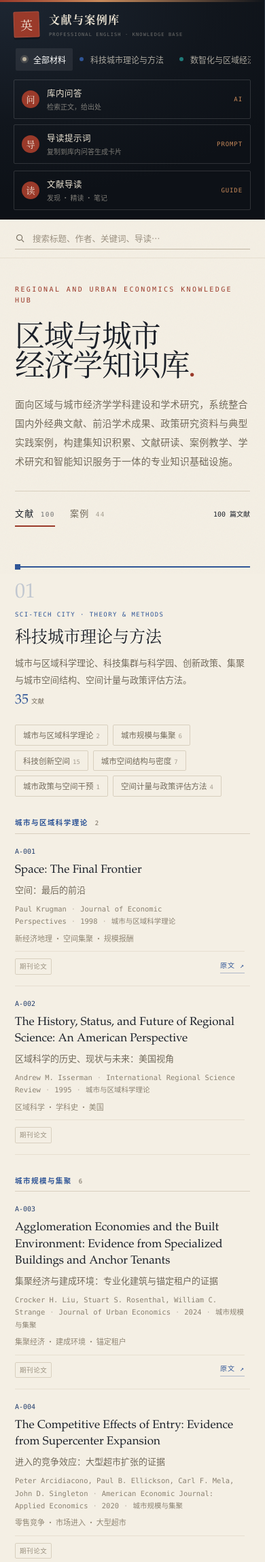
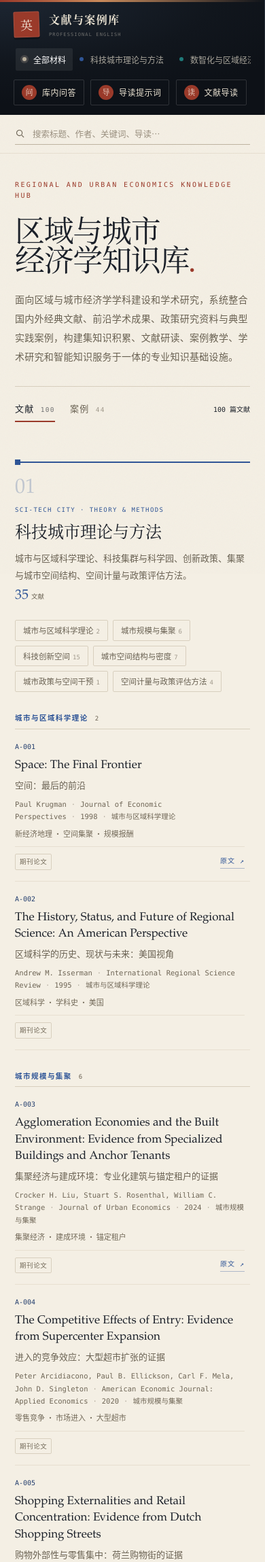
Before and after one commit to qingquentin/english-course-knowledge, a FastAPI app: page / in a window 390 px wide. Shown: the top 2298 px of the page at 68% size. Run offline with FastAPI, Linux system fonts and the light colour scheme; data comes from the database, SQL or seed files in the repository.

Commit message:
优化页面视觉细节
- 详情页外部链接改为短标签（DOI / 检索），完整地址放 title，避免长 URL 撑破元信息栏；文件路径单行省略
- 移动端智能入口从三张整宽卡片压成紧凑标签行，缩短首屏导航高度
- 首页论文行去掉重复的 PDF 徽标，只保留类型、原文、PDF 链接
- 导读筛选去掉单独的期刊输入，期刊检索仍由搜索框覆盖
- 品牌副标题改为单行；加深次要文字颜色，提升小字对比度

Co-Authored-By: Claude Code <noreply@anthropic.com>

```diff
--- a/backend/static/app.js
+++ b/backend/static/app.js
@@ -30,7 +30,7 @@ async function api(path, opts) {
 const modOf = id => S.modules.find(m => m.id === id) || { name: id, color: '#8A8171' };
 const kindLabel = k => (k === 'paper' ? '文献' : '案例');
 
-const L = { items: [], q: '', field: '', year: '', journal: '', sort: 'cat' };
+const L = { items: [], q: '', field: '', year: '', sort: 'cat' };
 const LS = {
   status: cat => localStorage.getItem('lit:status:' + cat) || 'unread',
   setStatus: (cat, s) => localStorage.setItem('lit:status:' + cat, s),
@@ -48,6 +48,10 @@ const LS = {
 const fmtSize = n => !n ? ''
   : n >= 1048576 ? (n / 1048576).toFixed(1) + ' MB'
   : Math.max(1, Math.round(n / 1024)) + ' KB';
+
+// 外部链接只显示短标签，完整地址放 title，避免长 URL 撑破元信息栏
+const extLink = it => !it.url ? '无链接'
+  : `<a href="${esc(it.url)}" target="_blank" rel="noopener" title="${esc(it.url)}">${it.linkKind === 'doi' ? 'DOI ↗' : '检索 ↗'}</a>`;
 
 /* ---------------- 初始化 ---------------- */
 
@@ -317,7 +321,6 @@ function paperHTML(p, m) {
         ${kw ? `<p class="paper-kw">${esc(kw)}</p>` : ''}
       </div>
       <div class="paper-tail">
-        ${p.hasPdf ? '<span class="paper-type ft">PDF</span>' : ''}
         <span class="paper-type">${esc(p.type || '')}</span>
         ${p.url && p.linkKind !== 'search' ? `<a class="paper-link" href="${esc(p.url)}" target="_blank" rel="noopener">原文 ↗</a>` : ''}
         ${p.hasPdf ? `<a class="paper-link" href="/api/papers/${encodeURIComponent(p.id)}/pdf" target="_blank" rel="noopener">PDF ↗</a>` : ''}
@@ -408,8 +411,8 @@ async function showDetail(kind, id) {
         <div><dt>年份</dt><dd>${esc(item.year || '')}</dd></div>
         <div><dt>届别</dt><dd>${esc(item.archive || '')} 届</dd></div>
         <div><dt>类型</dt><dd>${esc(item.type || '')}</dd></div>
-        <div><dt>原文</dt><dd>${item.url && item.linkKind !== 'search' ? `<a href="${esc(item.url)}" target="_blank" rel="noopener">${esc(item.url)}</a>` : '无链接'}</dd></div>
-        <div><dt>文件</dt><dd>${esc(item.path || '')}</dd></div>
+        <div><dt>原文</dt><dd>${item.url && item.linkKind !== 'search' ? extLink(item) : '无链接'}</dd></div>
+        <div><dt>文件</dt><dd class="ellipsis" title="${esc(item.path || '')}">${esc(item.path || '')}</dd></div>
         ${item.hasPdf ? `<div><dt>PDF</dt><dd>${fmtSize(item.pdfSize)}</dd></div>` : ''}
       </dl>
       ${(item.keywords || []).length ? `<div class="kw-row">${item.keywords.map(k => `<span class="kw">${esc(k)}</span>`).join('')}</div>` : ''}
@@ -591,7 +594,6 @@ function litHTML() {
         </div>
         <select id="lit-field" aria-label="研究领域"></select>
         <select id="lit-year" aria-label="年份"></select>
-        <input id="lit-journal" type="text" placeholder="期刊筛选" aria-label="期刊筛选">
         <select id="lit-sort" aria-label="排序">
           <option value="cat">默认排序</option>
           <option value="year_desc">年份 新→旧</option>
@@ -613,8 +615,6 @@ function bindLit() {
   q.addEventListener('input', () => { clearTimeout(t); t = setTimeout(() => { L.q = q.value.trim(); renderLitCards(); }, 180); });
   $('#lit-field').addEventListener('change', e => { L.field = e.target.value; renderLitCards(); });
   $('#lit-year').addEventListener('change', e => { L.year = e.target.value; renderLitCards(); });
-  const j = $('#lit-journal');
-  j.addEventListener('input', () => { clearTimeout(t); t = setTimeout(() => { L.journal = j.value.trim(); renderLitCards(); }, 180); });
   $('#lit-sort').addEventListener('change', e => { L.sort = e.target.value; renderLitCards(); });
 }
 
@@ -638,7 +638,6 @@ function populateLitFilters() {
     years.map(y => `<option value="${y}">${y}</option>`).join('');
   $('#lit-field').value = L.field;
   $('#lit-year').value = L.year;
-  $('#lit-journal').value = L.journal;
   $('#lit-sort').value = L.sort;
 }
 
@@ -648,7 +647,6 @@ function renderLitCards() {
   let items = L.items.filter(it => {
     if (L.field && it.sub !== L.field) return false;
     if (L.year && String(it.year) !== L.year) return false;
-    if (L.journal && !(it.venue || '').toLowerCase().includes(L.journal.toLowerCase())) return false;
     if (L.q) {
       const q = L.q.toLowerCase();
       const hay = [it.title, it.cn, it.authors, it.venue,
@@ -768,7 +766,7 @@ async function showLitDetail(cat) {
         <div><dt>年份</dt><dd>${esc(item.year || '')}</dd></div>
         <div><dt>届别</dt><dd>${esc(item.archive || '')} 届</dd></div>
         <div><dt>类型</dt><dd>${esc(item.type || '')}</dd></div>
-        ${item.url ? `<div><dt>原文</dt><dd><a href="${esc(item.url)}" target="_blank" rel="noopener">${esc(item.url)}</a></dd></div>` : ''}
+        ${item.url ? `<div><dt>原文</dt><dd>${extLink(item)}</dd></div>` : ''}
         ${item.hasPdf ? `<div><dt>PDF</dt><dd><a href="/api/papers/${encodeURIComponent(item.id)}/pdf" target="_blank" rel="noopener">阅读原文 ↗</a></dd></div>` : ''}
       </dl>
       ${(item.keywords || []).length ? `<div class="kw-row">${item.keywords.map(k => `<span class="kw">${esc(k)}</span>`).join('')}</div>` : ''}
--- a/backend/static/index.html
+++ b/backend/static/index.html
@@ -14,7 +14,7 @@
     <span class="seal">英</span>
     <span>
       <strong>文献与案例库</strong>
-      <small>PROFESSIONAL ENGLISH · KNOWLEDGE BASE</small>
+      <small>PROFESSIONAL ENGLISH</small>
     </span>
   </a>
 
@@ -32,7 +32,7 @@
     </span>
     <em>AI</em>
   </a>
-  <a class="rail-ask" href="#/prompt" id="prompt-link" style="margin-top:8px">
+  <a class="rail-ask" href="#/prompt" id="prompt-link">
     <span class="ask-mark">导</span>
     <span>
       <strong>导读提示词</strong>
--- a/backend/static/style.css
+++ b/backend/static/style.css
@@ -2,7 +2,7 @@
   --paper:#F4EFE4;
   --paper-2:#FBF8F0;
   --ink:#1B2029;
-  --muted:#736B5C;
+  --muted:#6A6253;
   --line:#D8CFBE;
   --line-2:#E7DFD0;
   --red:#9B3A2A;
@@ -70,6 +70,7 @@ button{font:inherit;color:inherit}
   padding:12px 11px;border:1px solid rgba(255,255,255,.14);border-radius:2px;
   transition:background .22s,border-color .22s;
 }
+.rail-ask+.rail-ask{margin-top:8px}
 .rail-ask:hover{background:rgba(255,255,255,.06);border-color:rgba(255,255,255,.26)}
 .rail-ask.is-active{background:rgba(155,58,42,.22);border-color:rgba(201,138,90,.55)}
 .ask-mark{
@@ -179,11 +180,11 @@ body.is-filtered .index-bar{padding-top:34px}
 .paper:hover .paper-title{color:var(--mc)}
 .paper-cn{margin:5px 0 0;font-size:13px;line-height:1.7;color:var(--muted)}
 .paper.is-case .paper-title{font-family:var(--serif);font-size:17px;line-height:1.5}
-.paper-meta{margin:8px 0 0;font-family:var(--mono);font-size:10.5px;line-height:1.75;color:#8A8171}
+.paper-meta{margin:8px 0 0;font-family:var(--mono);font-size:10.5px;line-height:1.75;color:#6E6555}
 .paper-meta .dot{margin:0 7px;opacity:.5}
-.paper-kw{margin:6px 0 0;font-size:11px;line-height:1.7;color:#928876}
+.paper-kw{margin:6px 0 0;font-size:11px;line-height:1.7;color:#736A59}
 .paper-tail{display:flex;flex-direction:column;align-items:flex-end;gap:8px;padding-top:3px}
-.paper-type{border:1px solid var(--line);padding:3px 6px;border-radius:2px;font-size:9.5px;letter-spacing:.06em;color:#99907F;white-space:nowrap}
+.paper-type{border:1px solid var(--line);padding:3px 6px;border-radius:2px;font-size:9.5px;letter-spacing:.06em;color:#736A59;white-space:nowrap}
 .paper-type.ft{color:var(--red);border-color:rgba(155,58,42,.35)}
 .paper-link{font-family:var(--mono);font-size:10px;letter-spacing:.1em;color:var(--mc);border-bottom:1px solid color-mix(in srgb,var(--mc) 35%,transparent);padding-bottom:2px}
 
@@ -233,6 +234,7 @@ body.is-filtered .index-bar{padding-top:34px}
 .detail-meta div{display:flex;gap:10px;font-size:12.5px;line-height:1.7}
 .detail-meta dt{font-family:var(--mono);font-size:9.5px;letter-spacing:.1em;color:var(--muted);flex:0 0 62px;padding-top:2px}
 .detail-meta dd{margin:0;color:var(--ink);min-width:0;word-break:break-word}
+.detail-meta dd.ellipsis{white-space:nowrap;overflow:hidden;text-overflow:ellipsis}
 .detail-meta a{color:var(--red);border-bottom:1px solid rgba(155,58,42,.3)}
 .kw-row{display:flex;flex-wrap:wrap;gap:6px;margin-top:16px}
 .kw{font-size:11px;padding:3px 9px;border-radius:12px;background:rgba(27,32,41,.055);color:#5F584B}
@@ -363,7 +365,11 @@ body.is-filtered .index-bar{padding-top:34px}
   .rail-nav::-webkit-scrollbar{display:none}
   .rail-nav a{grid-template-columns:6px auto;white-space:nowrap;padding:7px 10px;font-size:12px;flex:0 0 auto}
   .rail-nav a em{display:none}
-  .rail-ask{margin-top:10px;padding:9px 11px}
+  .rail-ask{display:inline-flex;align-items:center;gap:8px;width:auto;margin:10px 6px 0 0;padding:7px 11px;vertical-align:top}
+  .rail-ask+.rail-ask{margin-top:10px}
+  .rail-ask small,.rail-ask em{display:none}
+  .rail-ask strong{white-space:nowrap;font-size:12px}
+  .ask-mark{width:22px;height:22px;font-size:11px}
   .main{margin-left:0;padding:0 22px 56px}
   .topbar{position:relative;height:56px;margin:0 -22px;padding:0 22px}
   .masthead{padding:46px 0 34px}
@@ -434,9 +440,9 @@ body.is-filtered .index-bar{padding-top:34px}
 .lit-status[data-status=completed]{color:#4F7A34;border-color:rgba(79,122,52,.4)}
 .lit-title{margin:2px 0 0;font-family:var(--serif-en);font-size:16.5px;font-weight:500;line-height:1.4;color:var(--ink)}
 .lit-cn{margin:0;font-size:12.5px;line-height:1.6;color:var(--muted)}
-.lit-meta{margin:0;font-family:var(--mono);font-size:10px;line-height:1.7;color:#8A8171}
+.lit-meta{margin:0;font-family:var(--mono);font-size:10px;line-height:1.7;color:#6E6555}
 .lit-field{margin:0;font-size:11px;letter-spacing:.06em;color:var(--ink)}
-.lit-kw{margin:0;font-size:10.5px;line-height:1.6;color:#928876}
+.lit-kw{margin:0;font-size:10.5px;line-height:1.6;color:#736A59}
 .lit-overview{margin:2px 0 0;font-size:12px;line-height:1.75;color:var(--muted);display:-webkit-box;-webkit-line-clamp:3;-webkit-box-orient:vertical;overflow:hidden}
 .lit-card-foot{display:flex;align-items:center;justify-content:space-between;gap:12px;margin-top:auto;padding-top:10px;border-top:1px solid var(--line-2)}
 .lit-bookmark{border:1px solid var(--line);background:transparent;color:var(--muted);font-size:11px;padding:4px 10px;border-radius:2px;cursor:pointer;transition:color .2s,border-color .2s}
```
